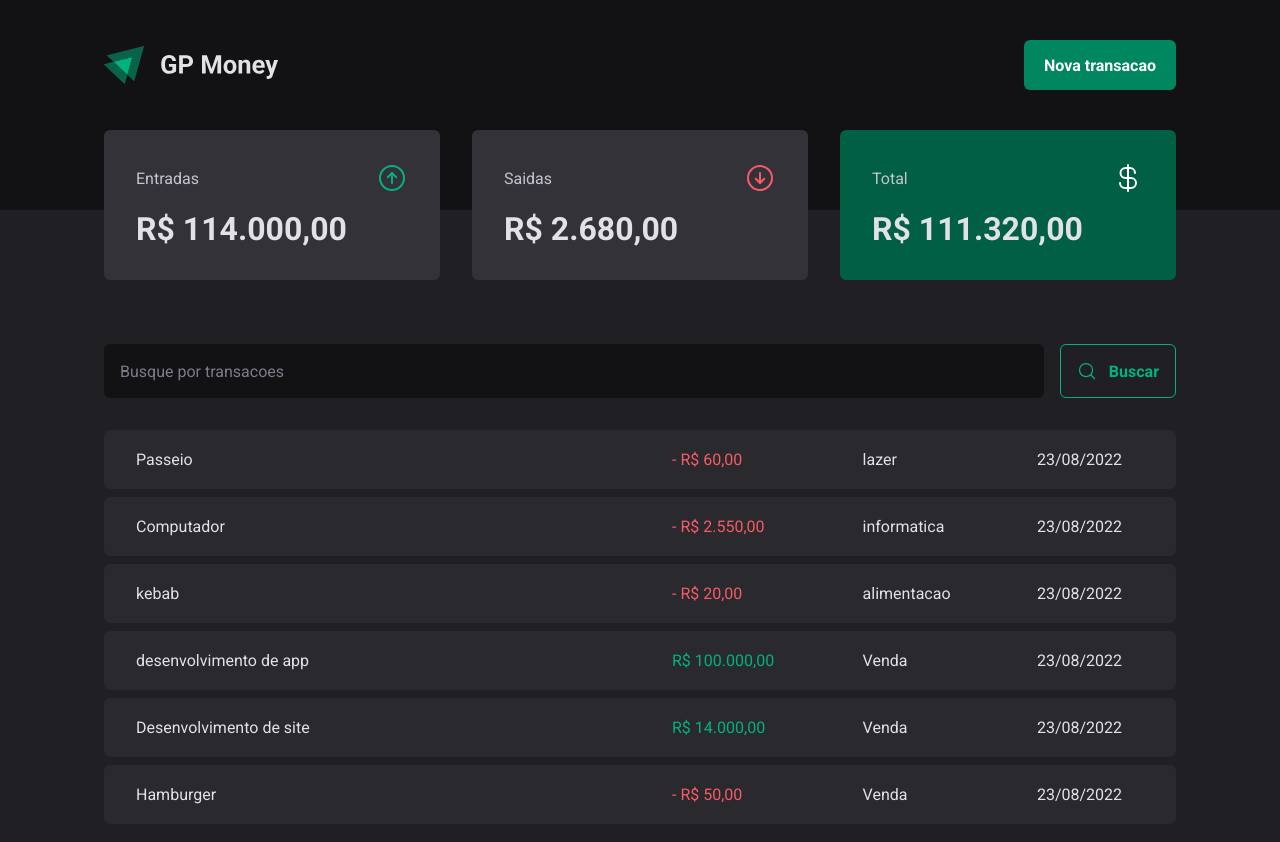
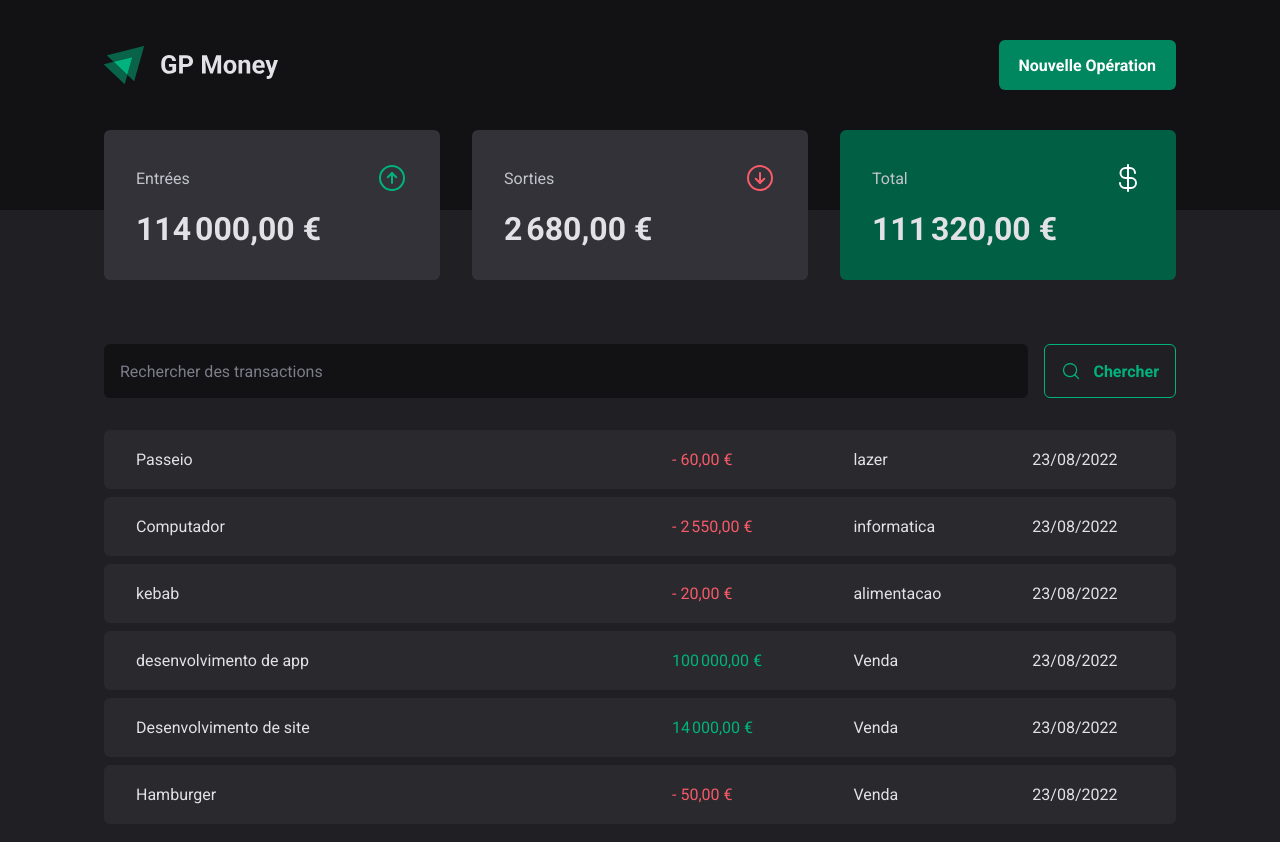
Before and after one commit to gregory6z/gp-money-2.0, a React (Vite) app: page / in a window 1280 px wide. Shown: the top 842 px of the page. Built offline with nearby package versions, Linux system fonts and the light colour scheme; data requests are answered from the project's data file.

Commit message:
francais  ✔️

```diff
--- a/package.json
+++ b/package.json
@@ -11,8 +11,10 @@
   },
   "dependencies": {
     "@hookform/resolvers": "^2.9.7",
+    "@mui/styled-engine": "^5.10.7",
     "@radix-ui/react-dialog": "^1.0.0",
     "@radix-ui/react-radio-group": "^1.0.0",
+    "@types/react-modal": "^3.13.1",
     "axios": "^0.27.2",
     "phosphor-react": "^1.4.1",
     "react": "^18.2.0",
--- a/src/components/Header/index.tsx
+++ b/src/components/Header/index.tsx
@@ -17,7 +17,7 @@ export function Header() {
 
         <Dialog.Root>
           <Dialog.Trigger asChild>
-            <NewTransactionsButton>Nova transacao</NewTransactionsButton>
+            <NewTransactionsButton>Nouvelle Opération</NewTransactionsButton>
           </Dialog.Trigger>
 
           <NewTransactionModal></NewTransactionModal>
--- a/src/components/NewTransactionModal/index.tsx
+++ b/src/components/NewTransactionModal/index.tsx
@@ -10,7 +10,6 @@ import {
 import * as z from "zod";
 import { zodResolver } from "@hookform/resolvers/zod";
 import { Controller, useForm } from "react-hook-form";
-import { api } from "../../lib/axios";
 import { useContext } from "react";
 import { TransactionsContext } from "../../contexts/TransactionsContext";
 
@@ -53,7 +52,7 @@ export function NewTransactionModal() {
     <Dialog.Portal>
       <Overlay />
       <Content>
-        <Dialog.Title>Nova transacao</Dialog.Title>
+        <Dialog.Title>Nouvelle Opération</Dialog.Title>
         <CloseButton>
           <X size="24" />
         </CloseButton>
@@ -61,19 +60,19 @@ export function NewTransactionModal() {
         <form onSubmit={handleSubmit(handleCreateNewTransaction)}>
           <input
             type="text"
-            placeholder="Descricao"
+            placeholder="Description"
             required
             {...register("description")}
           />
           <input
             type="number"
-            placeholder="Preco"
+            placeholder="Price"
             required
             {...register("price", { valueAsNumber: true })}
           />
           <input
             type="text"
-            placeholder="Categoria"
+            placeholder="Catégorie"
             required
             {...register("category")}
           />
@@ -89,12 +88,12 @@ export function NewTransactionModal() {
                 >
                   <TransactionTypeButton value="income" variant="income">
                     <ArrowCircleUp size={24} />
-                    Entrada
+                    Entrée
                   </TransactionTypeButton>
 
                   <TransactionTypeButton value="outcome" variant="outcome">
                     <ArrowCircleDown size={24} />
-                    Saida
+                    Sortie
                   </TransactionTypeButton>
                 </TransactionType>
               );
--- a/src/components/Summary/index.tsx
+++ b/src/components/Summary/index.tsx
@@ -12,14 +12,14 @@ export function Summary() {
     <SummaryContainer>
       <SummaryCard>
         <header>
-          <span>Entradas</span>
+          <span>Entrées</span>
           <ArrowCircleUp size={32} color="#00b37e" />
         </header>
         <strong>{priceFormatter.format(summary.income)}</strong>
       </SummaryCard>
       <SummaryCard>
         <header>
-          <span>Saidas</span>
+          <span>Sorties</span>
           <ArrowCircleDown size={32} color="#f75a68" />
         </header>
         <strong>{priceFormatter.format(summary.outcome)}</strong>
--- a/src/pages/components/SearchForm/index.tsx
+++ b/src/pages/components/SearchForm/index.tsx
@@ -31,12 +31,12 @@ export function SearchForm() {
     <SearchFormContainer onSubmit={handleSubmit(handleSearchTransactions)}>
       <input
         type="text"
-        placeholder="Busque por transacoes"
+        placeholder="Rechercher des transactions"
         {...register("query")}
       />
       <button type="submit" disabled={isSubmitting}>
         <MagnifyingGlass size={20} />
-        Buscar
+        Chercher
       </button>
     </SearchFormContainer>
   );
--- a/src/utils/formatter.ts
+++ b/src/utils/formatter.ts
@@ -1,6 +1,6 @@
 export const dateFormatter = new Intl.DateTimeFormat("pt-BR");
 
-export const priceFormatter = new Intl.NumberFormat("pt-BR", {
+export const priceFormatter = new Intl.NumberFormat("fr", {
   style: "currency",
-  currency: "BRL",
+  currency: "EUR",
 });
```
Also changed, not shown: 1 other file (tests, documents, lock files or other folders).
